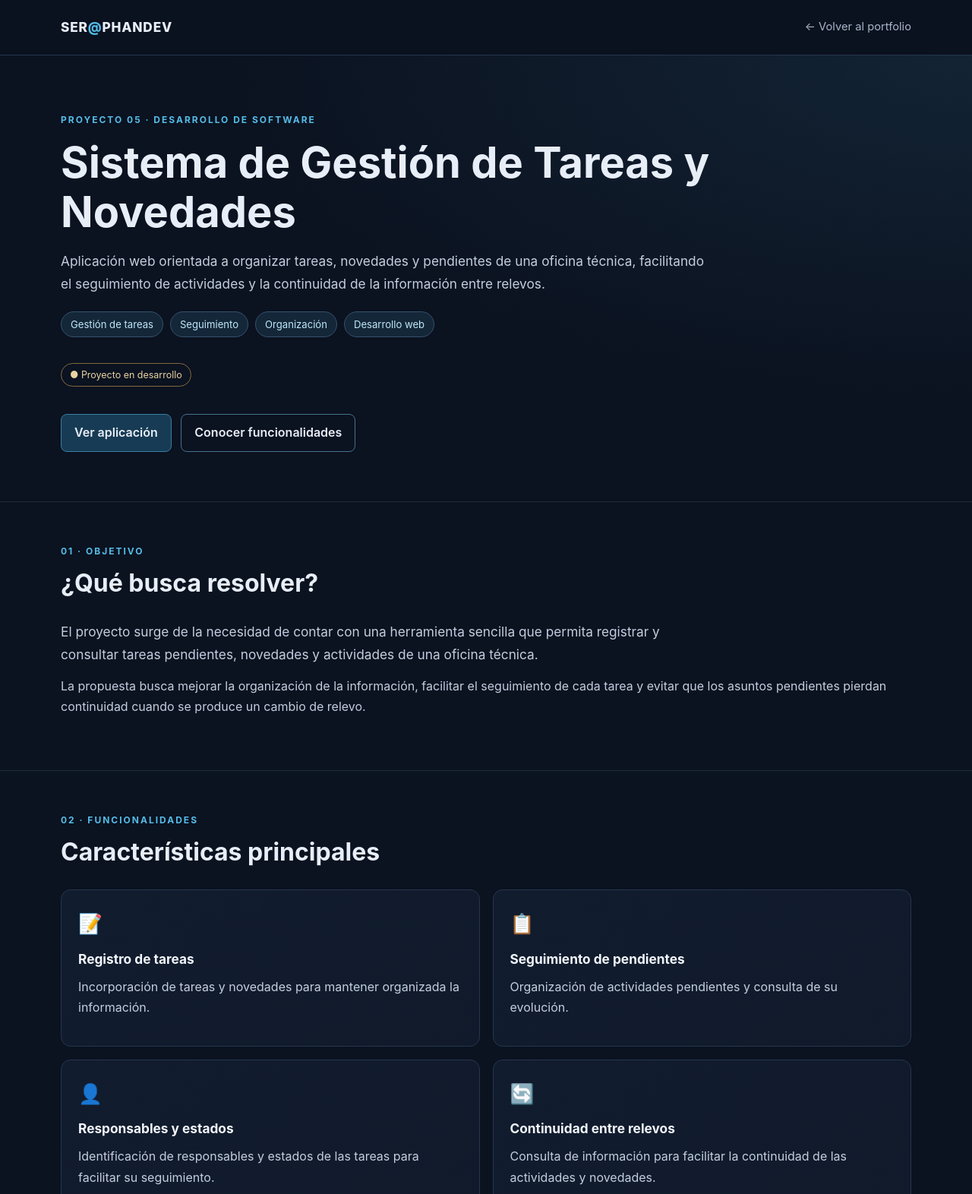
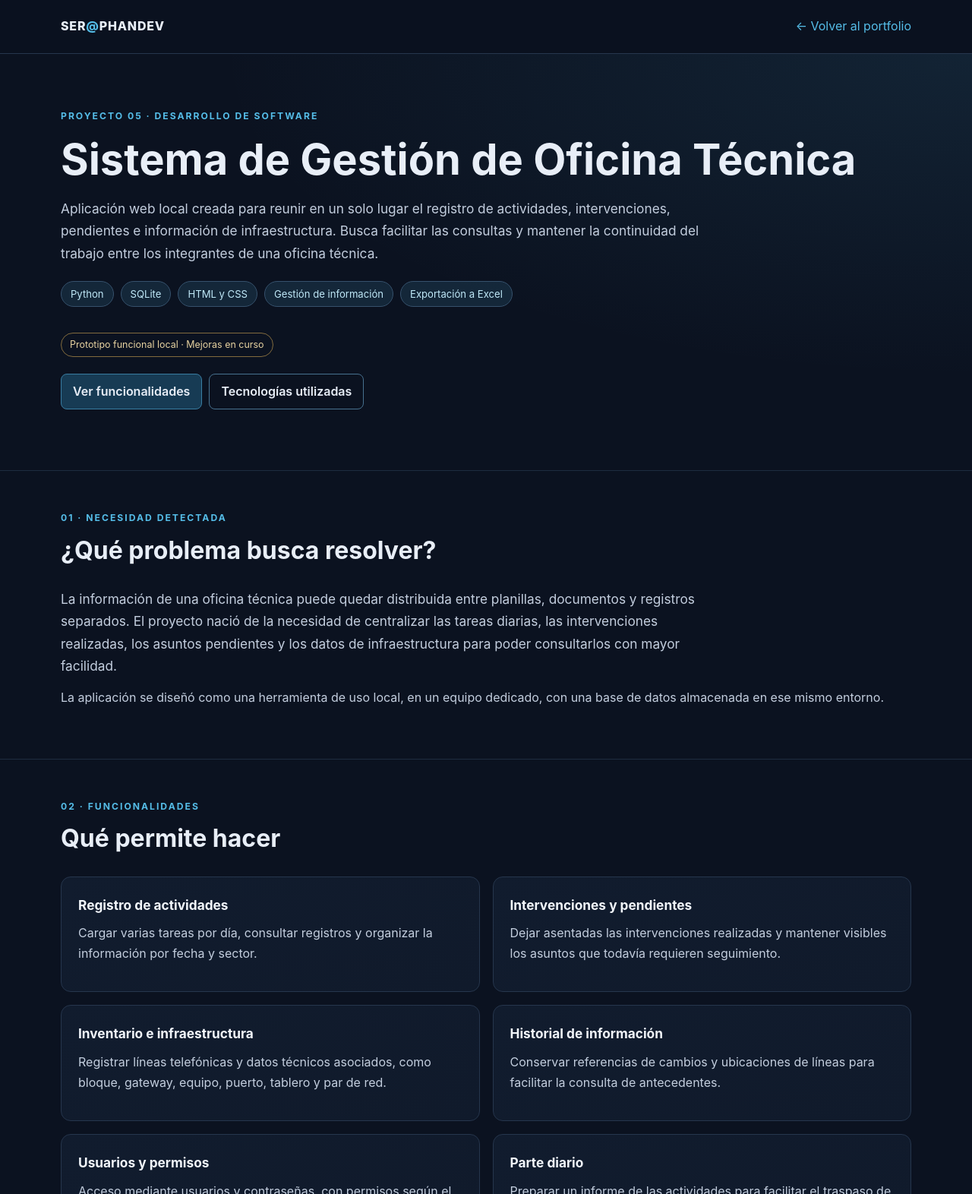
Before and after one commit to ematal210685-creator/ematal210685-creator.github.io, a plain HTML site: page proyectos/oficina-tecnica.html in a window 1280 px wide. Shown: the top 1572 px of the page at 76% size. Drawn offline with Linux system fonts and the light colour scheme.

Commit message:
Actualizar documentación pública de Oficina Técnica

```diff
--- a/proyectos/oficina-tecnica.html
+++ b/proyectos/oficina-tecnica.html
@@ -1,550 +1,103 @@
-
 <!DOCTYPE html>
 <html lang="es">
 <head>
   <meta charset="UTF-8">
   <meta name="viewport" content="width=device-width, initial-scale=1.0">
-  <meta name="description" content="Proyecto de desarrollo: Sistema de Gestión de Tareas y Novedades de Oficina Técnica.">
+  <meta name="description" content="Proyecto de aplicación local para la gestión de actividades, intervenciones, inventario y partes diarios de una oficina técnica.">
   <meta name="theme-color" content="#0b1220">
-  <title>Sistema de Gestión de Tareas | SER@PHANDEV</title>
-
+  <title>Sistema de Gestión de Oficina Técnica | SER@PHANDEV</title>
   <style>
-    :root {
-      --bg: #0b1220;
-      --surface: #111c2e;
-      --surface-2: #16243a;
-      --text: #e8eef7;
-      --muted: #a8b5c8;
-      --accent: #55bde8;
-      --accent-soft: rgba(85, 189, 232, .12);
-      --line: #26364d;
-      --max: 1120px;
-    }
-
-    * {
-      box-sizing: border-box;
-      margin: 0;
-      padding: 0;
-    }
-
-    html {
-      scroll-behavior: smooth;
-    }
-
-    body {
-      font-family: Inter, "Segoe UI", Arial, sans-serif;
-      background: var(--bg);
-      color: var(--text);
-      line-height: 1.7;
-    }
-
-    a {
-      color: var(--accent);
-      text-decoration: none;
-    }
-
-    a:hover {
-      text-decoration: underline;
-    }
-
-    .container {
-      width: min(var(--max), calc(100% - 40px));
-      margin: 0 auto;
-    }
-
-    header {
-      position: sticky;
-      top: 0;
-      z-index: 10;
-      background: rgba(11, 18, 32, .96);
-      border-bottom: 1px solid var(--line);
-      backdrop-filter: blur(12px);
-    }
-
-    .nav {
-      min-height: 72px;
-      display: flex;
-      align-items: center;
-      justify-content: space-between;
-      gap: 20px;
-    }
-
-    .brand {
-      color: var(--text);
-      font-weight: 800;
-      letter-spacing: .8px;
-      font-size: 1.08rem;
-    }
-
-    .brand span {
-      color: var(--accent);
-    }
-
-    .back-link {
-      color: var(--muted);
-      font-size: .92rem;
-    }
-
-    .hero {
-      padding: 75px 0 65px;
-      background:
-        radial-gradient(ellipse at top right,
-        rgba(85,189,232,.10), transparent 55%);
-    }
-
-    .eyebrow,
-    .section-kicker {
-      color: var(--accent);
-      text-transform: uppercase;
-      letter-spacing: 2px;
-      font-size: .75rem;
-      font-weight: 750;
-    }
-
-    h1 {
-      font-size: clamp(2rem, 5vw, 3.5rem);
-      line-height: 1.15;
-      margin: 14px 0 18px;
-    }
-
-    h2 {
-      font-size: clamp(1.55rem, 3vw, 2rem);
-      margin: 5px 0 22px;
-    }
-
-    h3 {
-      font-size: 1.08rem;
-      margin-bottom: 9px;
-      color: #f2f6fb;
-    }
-
-    p {
-      color: #c3cede;
-      margin-bottom: 14px;
-    }
-
-    .intro {
-      max-width: 850px;
-      font-size: 1.08rem;
-    }
-
-    .tags {
-      display: flex;
-      flex-wrap: wrap;
-      gap: 9px;
-      margin: 22px 0;
-    }
-
-    .tag {
-      border: 1px solid #36516c;
-      color: #bfe8f8;
-      background: var(--accent-soft);
-      border-radius: 999px;
-      padding: 5px 12px;
-      font-size: .82rem;
-    }
-
-    .button {
-      display: inline-block;
-      padding: 10px 17px;
-      border-radius: 8px;
-      border: 1px solid #47718f;
-      color: var(--text);
-      font-weight: 600;
-      margin: 8px 8px 0 0;
-    }
-
-    .button.primary {
-      background: #173b54;
-      border-color: #397da2;
-    }
-
-    .button:hover {
-      background: #1b3048;
-      text-decoration: none;
-    }
-
-    section {
-      padding: 55px 0;
-      border-top: 1px solid rgba(38,54,77,.72);
-    }
-
-    .grid {
-      display: grid;
-      grid-template-columns: repeat(2, minmax(0, 1fr));
-      gap: 17px;
-    }
-
-    .card {
-      background: linear-gradient(145deg, var(--surface), #101a2b);
-      border: 1px solid var(--line);
-      border-radius: 13px;
-      padding: 22px;
-      min-width: 0;
-    }
-
-    .icon {
-      font-size: 1.6rem;
-      margin-bottom: 10px;
-    }
-
-    ul {
-      padding-left: 20px;
-      color: #c3cede;
-    }
-
-    li {
-      margin: 6px 0;
-    }
-
-    .status {
-      display: inline-block;
-      margin-top: 12px;
-      padding: 4px 11px;
-      border-radius: 999px;
-      font-size: .78rem;
-      border: 1px solid #826b3e;
-      color: #e8d3a1;
-    }
-
-    /* GALERÍA DE CAPTURAS */
-
-    .gallery {
-      display: grid;
-      grid-template-columns: 1fr;
-      gap: 22px;
-    }
-
-    .capture-card {
-      background: var(--surface);
-      border: 1px solid var(--line);
-      border-radius: 13px;
-      padding: 15px;
-      overflow: hidden;
-    }
-
-    .capture-card h3 {
-      margin: 4px 0 12px;
-    }
-
-    .capture-placeholder {
-      min-height: 260px;
-      border: 2px dashed #36516c;
-      border-radius: 9px;
-      background: #0d1727;
-      display: flex;
-      flex-direction: column;
-      align-items: center;
-      justify-content: center;
-      text-align: center;
-      padding: 25px;
-      color: var(--muted);
-    }
-
-    .capture-placeholder .icon {
-      font-size: 2.5rem;
-      color: var(--accent);
-    }
-
-    .capture-card img {
-      width: 100%;
-      height: auto;
-      display: block;
-      border-radius: 8px;
-      border: 1px solid var(--line);
-    }
-
-    .note {
-      font-size: .88rem;
-      color: #91a2b8;
-      margin-top: 18px;
-    }
-
-    .notice {
-      background: var(--accent-soft);
-      border: 1px solid #36516c;
-      border-radius: 10px;
-      padding: 18px;
-      margin-top: 20px;
-    }
-
-    footer {
-      padding: 28px 0;
-      border-top: 1px solid var(--line);
-      color: #8796aa;
-      font-size: .85rem;
-      text-align: center;
-    }
-
-    @media (max-width: 760px) {
-      .nav {
-        flex-direction: column;
-        align-items: flex-start;
-        padding: 15px 0;
-      }
-
-      .grid {
-        grid-template-columns: 1fr;
-      }
-
-      .hero {
-        padding: 55px 0;
-      }
-
-      section {
-        padding: 42px 0;
-      }
-    }
+    :root{--bg:#0b1220;--surface:#111c2e;--surface2:#16243a;--text:#e8eef7;--muted:#a8b5c8;--accent:#55bde8;--soft:rgba(85,189,232,.12);--line:#26364d;--max:1120px}
+    *{box-sizing:border-box;margin:0;padding:0}html{scroll-behavior:smooth;scroll-padding-top:85px}
+    body{font-family:Inter,"Segoe UI",Arial,sans-serif;background:var(--bg);color:var(--text);line-height:1.7}
+    a{color:var(--accent);text-decoration:none}a:hover{text-decoration:underline}
+    .container{width:min(var(--max),calc(100% - 40px));margin:auto}
+    header{position:sticky;top:0;z-index:5;background:rgba(11,18,32,.96);border-bottom:1px solid var(--line);backdrop-filter:blur(12px)}
+    .nav{min-height:70px;display:flex;align-items:center;justify-content:space-between;gap:18px}
+    .brand{color:var(--text);font-weight:800;letter-spacing:.8px}.brand span{color:var(--accent)}
+    .hero{padding:72px 0 58px;background:radial-gradient(ellipse at top right,rgba(85,189,232,.1),transparent 55%)}
+    .eyebrow,.kicker{color:var(--accent);text-transform:uppercase;letter-spacing:2px;font-size:.76rem;font-weight:750}
+    h1{font-size:clamp(2rem,5vw,3.5rem);line-height:1.15;margin:14px 0 18px}
+    h2{font-size:clamp(1.55rem,3vw,2rem);margin:5px 0 22px}h3{font-size:1.08rem;margin-bottom:9px;color:#f2f6fb}
+    p{color:#c3cede;margin:0 0 14px}.intro{max-width:850px;font-size:1.08rem}
+    .tags,.actions{display:flex;flex-wrap:wrap;gap:9px;margin:22px 0}
+    .tag{border:1px solid #36516c;color:#bfe8f8;background:var(--soft);border-radius:999px;padding:5px 12px;font-size:.82rem}
+    .button{display:inline-block;padding:9px 15px;border-radius:8px;border:1px solid #47718f;color:var(--text);font-weight:600}
+    .button.primary{background:#173b54;border-color:#397da2}
+    section{padding:52px 0;border-top:1px solid rgba(38,54,77,.72)}
+    .grid{display:grid;grid-template-columns:repeat(2,minmax(0,1fr));gap:17px}
+    .card{background:linear-gradient(145deg,var(--surface),#101a2b);border:1px solid var(--line);border-radius:13px;padding:22px;min-width:0}
+    ul{padding-left:20px;color:#c3cede}li{margin:6px 0}
+    .status{display:inline-block;margin-top:12px;padding:4px 11px;border-radius:999px;font-size:.78rem;border:1px solid #826b3e;color:#e8d3a1}
+    .notice{background:var(--soft);border:1px solid #36516c;border-radius:10px;padding:18px;margin-top:20px}
+    .note{font-size:.88rem;color:#91a2b8}
+    footer{padding:28px 0;border-top:1px solid var(--line);color:#8796aa;font-size:.85rem;text-align:center}
+    @media(max-width:760px){.nav{align-items:flex-start;flex-direction:column;padding:14px 0}.grid{grid-template-columns:1fr}.hero{padding:52px 0}section{padding:40px 0}}
   </style>
 </head>
+<body>
+<header><div class="container nav">
+  <a class="brand" href="../index.html">SER<span>@</span>PHANDEV</a>
+  <a href="../index.html#proyectos">← Volver al portfolio</a>
+</div></header>
+<main>
+  <section class="hero" style="border-top:0"><div class="container">
+    <div class="eyebrow">Proyecto 05 · Desarrollo de software</div>
+    <h1>Sistema de Gestión de Oficina Técnica</h1>
+    <p class="intro">Aplicación web local creada para reunir en un solo lugar el registro de actividades, intervenciones, pendientes e información de infraestructura. Busca facilitar las consultas y mantener la continuidad del trabajo entre los integrantes de una oficina técnica.</p>
+    <div class="tags"><span class="tag">Python</span><span class="tag">SQLite</span><span class="tag">HTML y CSS</span><span class="tag">Gestión de información</span><span class="tag">Exportación a Excel</span></div>
+    <span class="status">Prototipo funcional local · Mejoras en curso</span>
+    <div class="actions"><a class="button primary" href="#funciones">Ver funcionalidades</a><a class="button" href="#tecnologias">Tecnologías utilizadas</a></div>
+  </div></section>
 
-<body>
+  <section><div class="container">
+    <div class="kicker">01 · Necesidad detectada</div><h2>¿Qué problema busca resolver?</h2>
+    <p class="intro">La información de una oficina técnica puede quedar distribuida entre planillas, documentos y registros separados. El proyecto nació de la necesidad de centralizar las tareas diarias, las intervenciones realizadas, los asuntos pendientes y los datos de infraestructura para poder consultarlos con mayor facilidad.</p>
+    <p>La aplicación se diseñó como una herramienta de uso local, en un equipo dedicado, con una base de datos almacenada en ese mismo entorno.</p>
+  </div></section>
 
-<header>
-  <div class="container nav">
-    <a class="brand" href="../index.html">
-      SER<span>@</span>PHANDEV
-    </a>
+  <section id="funciones"><div class="container">
+    <div class="kicker">02 · Funcionalidades</div><h2>Qué permite hacer</h2>
+    <div class="grid">
+      <article class="card"><h3>Registro de actividades</h3><p>Cargar varias tareas por día, consultar registros y organizar la información por fecha y sector.</p></article>
+      <article class="card"><h3>Intervenciones y pendientes</h3><p>Dejar asentadas las intervenciones realizadas y mantener visibles los asuntos que todavía requieren seguimiento.</p></article>
+      <article class="card"><h3>Inventario e infraestructura</h3><p>Registrar líneas telefónicas y datos técnicos asociados, como bloque, gateway, equipo, puerto, tablero y par de red.</p></article>
+      <article class="card"><h3>Historial de información</h3><p>Conservar referencias de cambios y ubicaciones de líneas para facilitar la consulta de antecedentes.</p></article>
+      <article class="card"><h3>Usuarios y permisos</h3><p>Acceso mediante usuarios y contraseñas, con permisos según el perfil y registro de operaciones relevantes.</p></article>
+      <article class="card"><h3>Parte diario</h3><p>Preparar un informe de las actividades para facilitar el traspaso de información entre relevos.</p></article>
+      <article class="card"><h3>Exportación a Excel</h3><p>Generar un archivo Excel con hojas separadas para actividades, intervenciones y pendientes.</p></article>
+      <article class="card"><h3>Uso local</h3><p>La aplicación se ejecuta en la computadora donde está instalada y guarda la información en una base de datos local.</p></article>
+    </div>
+  </div></section>
 
-    <a class="back-link" href="../index.html#proyectos">
-      ← Volver al portfolio
-    </a>
-  </div>
-</header>
+  <section id="tecnologias"><div class="container">
+    <div class="kicker">03 · Herramientas</div><h2>Tecnologías explicadas</h2>
+    <div class="grid">
+      <article class="card"><h3>Python</h3><p>Lenguaje de programación utilizado para desarrollar la lógica de la aplicación: registrar datos, procesar información y ejecutar las funciones del sistema.</p></article>
+      <article class="card"><h3>SQLite</h3><p>Base de datos liviana que guarda los registros en un archivo local, sin necesitar instalar un servidor de base de datos separado.</p></article>
+      <article class="card"><h3>HTML y CSS</h3><p>HTML organiza los elementos que aparecen en pantalla; CSS define su presentación visual, colores, tamaños y distribución.</p></article>
+      <article class="card"><h3>openpyxl</h3><p>Librería de Python utilizada para crear archivos de Excel (.xlsx) con los datos exportados por la aplicación.</p></article>
+      <article class="card"><h3>Seguridad de acceso</h3><p>El sistema incorpora contraseñas almacenadas mediante hash PBKDF2, sesiones de usuario y controles de acceso. Esto aporta medidas básicas de protección, pero no equivale a una auditoría de seguridad independiente.</p></article>
+    </div>
+  </div></section>
 
-<main>
+  <section><div class="container">
+    <div class="kicker">04 · Estado real</div><h2>Alcance y aspectos pendientes</h2>
+    <article class="card">
+      <h3>Prototipo funcional</h3>
+      <p>Se desarrolló una aplicación local con registro de información, administración de datos, control de acceso, generación de parte diario y exportación a Excel.</p>
+      <p>La exportación a Excel está implementada. El envío automático mediante Gmail no se considera operativo: durante las pruebas apareció un error de autenticación SMTP. Por ese motivo, el procedimiento previsto es descargar el archivo y enviarlo manualmente como adjunto desde el correo.</p>
+      <span class="status">Prototipo funcional · En evolución</span>
+    </article>
+    <div class="notice"><strong>Privacidad de la demostración</strong><p style="margin:8px 0 0">Esta descripción es general. Una demostración pública debe utilizar datos ficticios y recursos gráficos genéricos. No se publican nombres de usuarios, contraseñas, registros reales, datos de infraestructura ni información interna de la institución.</p></div>
+  </div></section>
 
-  <!-- PRESENTACIÓN -->
-
-  <section class="hero" style="border-top:0">
-    <div class="container">
-
-      <div class="eyebrow">
-        Proyecto 05 · Desarrollo de software
-      </div>
-
-      <h1>
-        Sistema de Gestión de Tareas y Novedades
-      </h1>
-
-      <p class="intro">
-        Aplicación web orientada a organizar tareas, novedades y
-        pendientes de una oficina técnica, facilitando el seguimiento
-        de actividades y la continuidad de la información entre relevos.
-      </p>
-
-      <div class="tags">
-        <span class="tag">Gestión de tareas</span>
-        <span class="tag">Seguimiento</span>
-        <span class="tag">Organización</span>
-        <span class="tag">Desarrollo web</span>
-      </div>
-
-      <span class="status">● Proyecto en desarrollo</span>
-
-      <div style="margin-top:28px">
-        <a class="button primary" href="#capturas">
-          Ver aplicación
-        </a>
-
-        <a class="button" href="#funciones">
-          Conocer funcionalidades
-        </a>
-      </div>
-
-    </div>
-  </section>
-
-  <!-- OBJETIVO -->
-
-  <section>
-    <div class="container">
-
-      <div class="section-kicker">01 · Objetivo</div>
-      <h2>¿Qué busca resolver?</h2>
-
-      <p class="intro">
-        El proyecto surge de la necesidad de contar con una herramienta
-        sencilla que permita registrar y consultar tareas pendientes,
-        novedades y actividades de una oficina técnica.
-      </p>
-
-      <p>
-        La propuesta busca mejorar la organización de la información,
-        facilitar el seguimiento de cada tarea y evitar que los asuntos
-        pendientes pierdan continuidad cuando se produce un cambio de relevo.
-      </p>
-
-    </div>
-  </section>
-
-  <!-- FUNCIONALIDADES -->
-
-  <section id="funciones">
-    <div class="container">
-
-      <div class="section-kicker">02 · Funcionalidades</div>
-      <h2>Características principales</h2>
-
-      <div class="grid">
-
-        <article class="card">
-          <div class="icon">📝</div>
-          <h3>Registro de tareas</h3>
-          <p>
-            Incorporación de tareas y novedades para mantener
-            organizada la información.
-          </p>
-        </article>
-
-        <article class="card">
-          <div class="icon">📋</div>
-          <h3>Seguimiento de pendientes</h3>
-          <p>
-            Organización de actividades pendientes y consulta
-            de su evolución.
-          </p>
-        </article>
-
-        <article class="card">
-          <div class="icon">👤</div>
-          <h3>Responsables y estados</h3>
-          <p>
-            Identificación de responsables y estados de las tareas
-            para facilitar su seguimiento.
-          </p>
-        </article>
-
-        <article class="card">
-          <div class="icon">🔄</div>
-          <h3>Continuidad entre relevos</h3>
-          <p>
-            Consulta de información para facilitar la continuidad
-            de las actividades y novedades.
-          </p>
-        </article>
-
-        <article class="card">
-          <div class="icon">🖥️</div>
-          <h3>Interfaz de usuario</h3>
-          <p>
-            Diseño de una interfaz visual con botones, iconos y
-            elementos de navegación.
-          </p>
-        </article>
-
-        <article class="card">
-          <div class="icon">⚙️</div>
-          <h3>Personalización</h3>
-          <p>
-            Posibilidad de adaptar la identificación del sistema
-            a distintos entornos de trabajo.
-          </p>
-        </article>
-
-      </div>
-
-    </div>
-  </section>
-
-  <!-- CAPTURAS -->
-
-  <section id="capturas">
-    <div class="container">
-
-      <div class="section-kicker">03 · Interfaz</div>
-      <h2>Vistas de la aplicación</h2>
-
-      <p>
-        A continuación se presentan capturas de pantalla de la
-        aplicación en desarrollo.
-      </p>
-
-      <div class="gallery">
-
-        <article class="capture-card">
-  <h3>01 · Pantalla principal</h3>
-
-  <img src="../imagenes/oficina-tecnica-01.png"
-       alt="Pantalla principal de la aplicación">
-</article>
-
-        <article class="capture-card">
-          <h3>02 · Registro de tareas y novedades</h3>
-
-          <div class="capture-placeholder">
-            <div class="icon">📝</div>
-            <strong>Agregar captura del registro</strong>
-            <p class="note">
-              Aquí se mostrará el formulario de carga de información.
-            </p>
-          </div>
-        </article>
-
-        <article class="capture-card">
-          <h3>03 · Seguimiento de actividades</h3>
-
-         <article class="capture-card">
-  <h3>02 · Registro de tareas y novedades</h3>
-
-  <img src="../imagenes/oficina-tecnica-02.png"
-       alt="Registro de tareas y novedades">
-</article>
-      <p class="note">
-        Las imágenes se incorporarán cuando estén disponibles
-        las capturas definitivas de la aplicación.
-      </p>
-
-    </div>
-  </section>
-
-  <!-- DESARROLLO -->
-
-  <section>
-    <div class="container">
-
-      <div class="section-kicker">04 · Desarrollo</div>
-      <h2>Estado del proyecto</h2>
-
-      <article class="card">
-        <h3>Aplicación en desarrollo</h3>
-
-        <p>
-          El sistema se encuentra en etapa de desarrollo y mejora.
-          Se trabaja sobre la organización de sus funciones, la
-          presentación visual y la experiencia de uso.
-        </p>
-
-        <p>
-          El objetivo es construir una herramienta práctica,
-          sencilla y adaptable a las necesidades de gestión
-          de tareas de una oficina técnica.
-        </p>
-
-        <span class="status">En desarrollo</span>
-      </article>
-
-      <div class="notice">
-        <strong>Versión demostrativa</strong>
-        <p style="margin-top:8px;margin-bottom:0">
-          Esta presentación tiene fines demostrativos. Las capturas
-          públicas deben utilizar datos ficticios y no deben incluir
-          información interna, personal ni operativa.
-        </p>
-      </div>
-
-    </div>
-  </section>
-
+  <section><div class="container">
+    <div class="kicker">05 · Aprendizajes</div><h2>Qué representa este proyecto</h2>
+    <p class="intro">El desarrollo permitió transformar una necesidad concreta de organización del trabajo en una herramienta de software. También implicó practicar programación, almacenamiento de datos, diseño de interfaces, gestión de usuarios, generación de informes y resolución de errores durante las pruebas.</p>
+    <p>El proyecto continúa siendo una aplicación local en evolución; no se presenta como un producto comercial ni como un sistema desplegado para uso general.</p>
+  </div></section>
 </main>
-
-<footer>
-  <div class="container">
-    SER@PHANDEV · Portfolio profesional
-    <br>
-    Proyecto de desarrollo tecnológico · 2026
-  </div>
-</footer>
-
+<footer><div class="container">SER@PHANDEV · Portfolio profesional · Proyecto de desarrollo tecnológico · 2026</div></footer>
 </body>
 </html>
```
